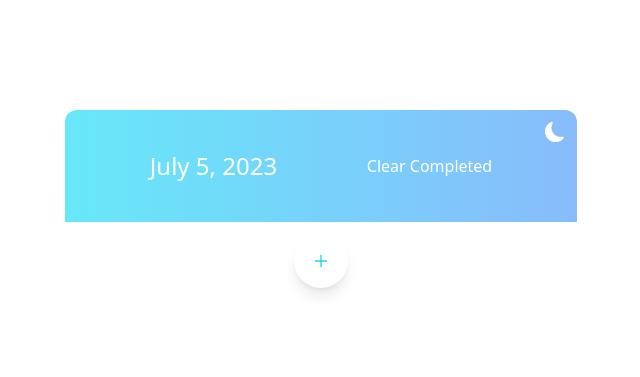
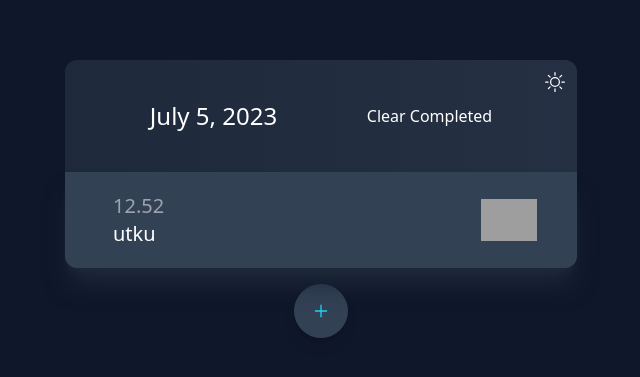
Before and after one commit to UTKUC3NGIZ/pinsoft-todo-app, a React (Create React App) app: page / in a window 1280 px wide. Shown: the part 201-578 px from the top of the page, without its empty margins (319-959 px from the left). Built offline with nearby package versions, Linux system fonts and the light colour scheme; grey boxes are pictures that could not be loaded.

Commit message:
dark theme

```diff
--- a/src/App.js
+++ b/src/App.js
@@ -19,17 +19,18 @@
 
 function App() {
   const [newTask, setNewTask] = useState("");
-  const [tasks, setTasks] = useState([]);
+  const [tasks, setTasks] = useState([
+    { id: 1, value: "utku", completed: false, time: 12.52 },
+  ]);
   const [modal, setModal] = useState(false);
   const [edit, setEdit] = useState([]);
   const [addButton, setaddButton] = useState(false);
 
   /* light/dark mode */
-  const [theme, setTheme] = useState(false);
+  const [theme, setTheme] = useState(true);
   const toggleTheme = () => {
     setTheme(!theme);
   };
-
 
   /* login */
   // const [isLoggedIn, setIsLoggedIn] = useState(false);
@@ -135,25 +136,26 @@
     <ThemeContext.Provider value={{ theme, toggleTheme }}>
       <div
         className={`responsive flex justify-center  items-center min-h-screen ${
-          theme ? "bg-black" : "bg-white"
+          theme ? "bg-slate-900" : "bg-cyan-100"
         }`}
       >
         <Toaster />
         {/* <Router><Routes> */}
         {/* <Route path="/Login" element={<App/>}/> */}
         {/* <Login/> */}
-
-        {/* dark mode */}
-        <div>
-          {/* <ReactSwitch onChange={toggleTheme} checked={theme==="dark"}/> */}
-        </div>
         <div
           className={`w-screen  flex justify-center items-center ${
             modal ? "blur-sm" : ""
           }`}
         >
           <div className=" min-w-[40%]">
-            <div className="bg-gradient-to-r from-cyan-300 to-blue-400/75 p-10 rounded-t-xl flex justify-around relative">
+            <div
+              className={`bg-gradient-to-r p-10 rounded-t-xl flex justify-around relative ${
+                theme
+                  ? "from-slate-800 to-slate-600/40"
+                  : "from-cyan-300 to-blue-400/75"
+              }`}
+            >
               {/* Title */}
               <h1 className="text-2xl text-white">{formattedDate}</h1>
               <button
@@ -162,8 +164,12 @@
               >
                 Clear Completed
               </button>
-              <button onClick={toggleTheme} className="absolute top-0 right-0 p-3 text-xl" >{theme ? <BsSun/> : <BsFillMoonFill className="text-white"/>}</button>
-
+              <button
+                onClick={toggleTheme}
+                className="absolute top-0 right-0 p-3 text-xl text-white"
+              >
+                {theme ? <BsSun /> : <BsFillMoonFill />}
+              </button>
             </div>
 
             {/* lists of the entered tasks */}
@@ -173,7 +179,11 @@
                 return (
                   <div
                     key={task.id}
-                    className=" flex relative hover:scale-110 hover:z-10 last:rounded-b-xl pl-10 border-l-8 border-transparent hover:border-cyan-300  shadow-xl shadow-cyan-200 items-center mb-1 justify-between  bg-white py-5 px-10"
+                    className={` flex relative hover:scale-110 hover:z-10 last:rounded-b-xl pl-10 border-l-8 border-transparent  items-center mb-1 justify-between shadow-xl   py-5 px-10 ${
+                      theme
+                        ? "hover:border-slate-600   shadow-slate-800 bg-slate-700"
+                        : "hover:border-cyan-300  shadow-cyan-200 bg-white"
+                    }`}
                   >
                     <div>
                       <div className="flex flex-col ">
@@ -183,7 +193,9 @@
                         <h2
                           className={`${
                             task.completed ? "line-through text-gray-300" : ""
-                          }   text-xl text-gray-600`}
+                          }  ${
+                            theme ? "text-white" : ""
+                          } text-xl text-gray-600`}
                         >
                           {task.value}
                         </h2>
@@ -192,7 +204,9 @@
                     <div className="flex items-center group ">
                       <button
                         onClick={() => modalBtn(task)}
-                        className="absolute text-lg p-3 border-2 border-transparent bg-white shadow-lg rounded-full right-28 hidden group-hover:!flex hover:scale-110 "
+                        className={`absolute text-lg p-3 border-2 border-transparent bg-white shadow-lg rounded-full right-28 hidden group-hover:!flex hover:scale-110 ${
+                          theme ? "bg-slate-600" : "bg-white"
+                        }`}
                       >
                         <AiOutlineEdit className="text-cyan-400" />
                       </button>
@@ -200,13 +214,17 @@
 
                       <button
                         onClick={() => completedTasks(task.id)}
-                        className="absolute text-lg p-3 border-2 border-transparent bg-white shadow-lg rounded-full -top-8  hidden group-hover:!flex  hover:scale-110 "
+                        className={`absolute text-lg p-3 border-2 border-transparent bg-white shadow-lg rounded-full -top-8  hidden group-hover:!flex  hover:scale-110  ${
+                          theme ? "bg-slate-600" : "bg-white"
+                        }`}
                       >
                         <AiOutlineCheck className="text-cyan-400" />
                       </button>
                       <button
                         onClick={() => deleteTask(task.id)}
-                        className="absolute text-lg p-3 border-2 border-transparent bg-white shadow-lg rounded-full -bottom-8 hidden group-hover:!flex z-50 hover:scale-110"
+                        className={`absolute text-lg p-3 border-2 border-transparent bg-white shadow-lg rounded-full -bottom-8 hidden group-hover:!flex z-50 hover:scale-110  ${
+                          theme ? "bg-slate-600" : "bg-white"
+                        }`}
                       >
                         <AiOutlineDelete className="text-cyan-400" />
                       </button>
@@ -223,9 +241,9 @@
             </div>
             <div className="flex justify-center mt-3 flex-col items-center">
               <button
-                className={`text-lg border-2 rounded-full border-transparent shadow-lg  p-4 bg-white ${
+                className={`text-lg border-2 rounded-full border-transparent shadow-lg  p-4 ${
                   addButton ? "!hidden" : ""
-                }`}
+                } ${theme ? "bg-slate-700" : "bg-white"}`}
                 onClick={plusButton}
               >
                 <AiOutlinePlus className="text-cyan-400" />
@@ -241,15 +259,15 @@
                     placeholder="Enter a new task!"
                     value={newTask}
                     onChange={(e) => setNewTask(e.target.value)}
-                    className={`border-2 rounded-2xl border-transparent shadow-lg py-2 px-4 text-xl font-bold outline-none w-full placeholder:text-cyan-400 text-gray-600 ${
+                    className={`border-2 rounded-2xl border-transparent shadow-lg py-2 px-4 text-xl font-bold outline-none w-full ${
                       addButton ? "animate-opacity" : ""
-                    }`}
+                    } ${theme ? "bg-slate-700 text-white" : ""}`}
                   />
                   <button
                     onClick={(e) => addTask(e)}
-                    className={`absolute right-0 pr-4 text-cyan-400   ${
+                    className={`absolute right-0 pr-4   ${
                       addButton ? "animate-opacity " : ""
-                    }`}
+                    } ${theme ? "text-slate-400" : "text-cyan-400"}`}
                   >
                     Add
                   </button>
@@ -259,9 +277,15 @@
           </div>
         </div>
         <div className={`absolute ${modal ? "block" : "hidden"} `}>
-          <div className="border-2 border-transparent shadow-lg px-20 py-10 bg-white relative rounded-2xl">
+          <div
+            className={`border-2 border-transparent shadow-lg px-20 py-10  relative rounded-2xl ${
+              theme ? "bg-slate-800 " : "bg-white"
+            }`}
+          >
             <AiOutlineClose
-              className="absolute top-2 right-2 text-2xl cursor-pointer"
+              className={`absolute top-2 right-2 text-2xl cursor-pointer ${
+                theme ? "text-white" : ""
+              } `}
               onClick={() => setModal(false)}
             />
             <h2 className="absolute top-2 left-2 text-xl font-bold text-cyan-300">
@@ -279,7 +303,11 @@
                     value={edit.value}
                     onChange={(e) => editTask(e.target.value)}
                     placeholder="Update the task!"
-                    className="border-2 ml-2 rounded-2xl border-transparent shadow-lg py-2 px-4 text-xl font-bold text-gray-600 outline-cyan-300"
+                    className={`border-2 ml-2 rounded-2xl border-transparent shadow-lg py-2 px-4 text-xl font-bold text-gray-600  ${
+                      theme
+                        ? "bg-slate-700 text-white outline-none"
+                        : "bg-white outline-cyan-300"
+                    }`}
                   />
                   <button
                     onClick={(e) => change(e)}
@@ -292,11 +320,9 @@
             </div>
           </div>
         </div>
-        {/* </Routes></Router> */}
       </div>
       <div>
         {/* <ReactSwitch onChange={toggleTheme} checked={theme === false} /> */}
-
       </div>
     </ThemeContext.Provider>
   );
```
